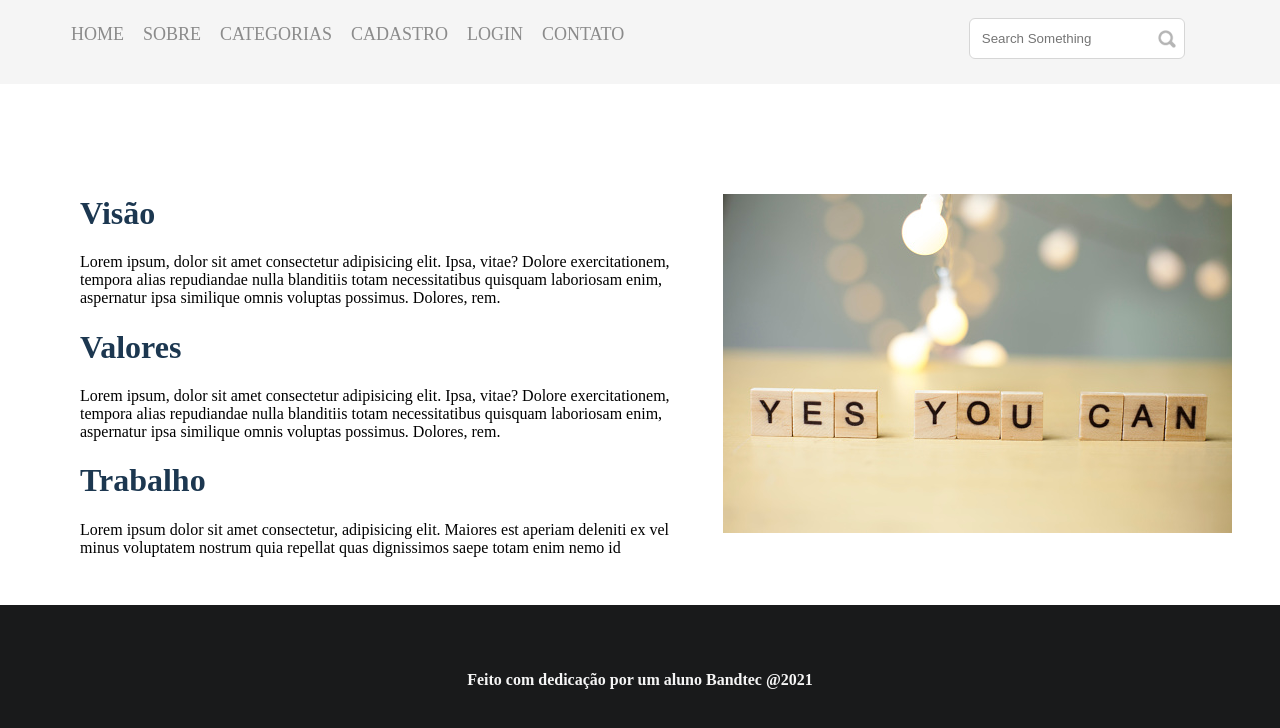
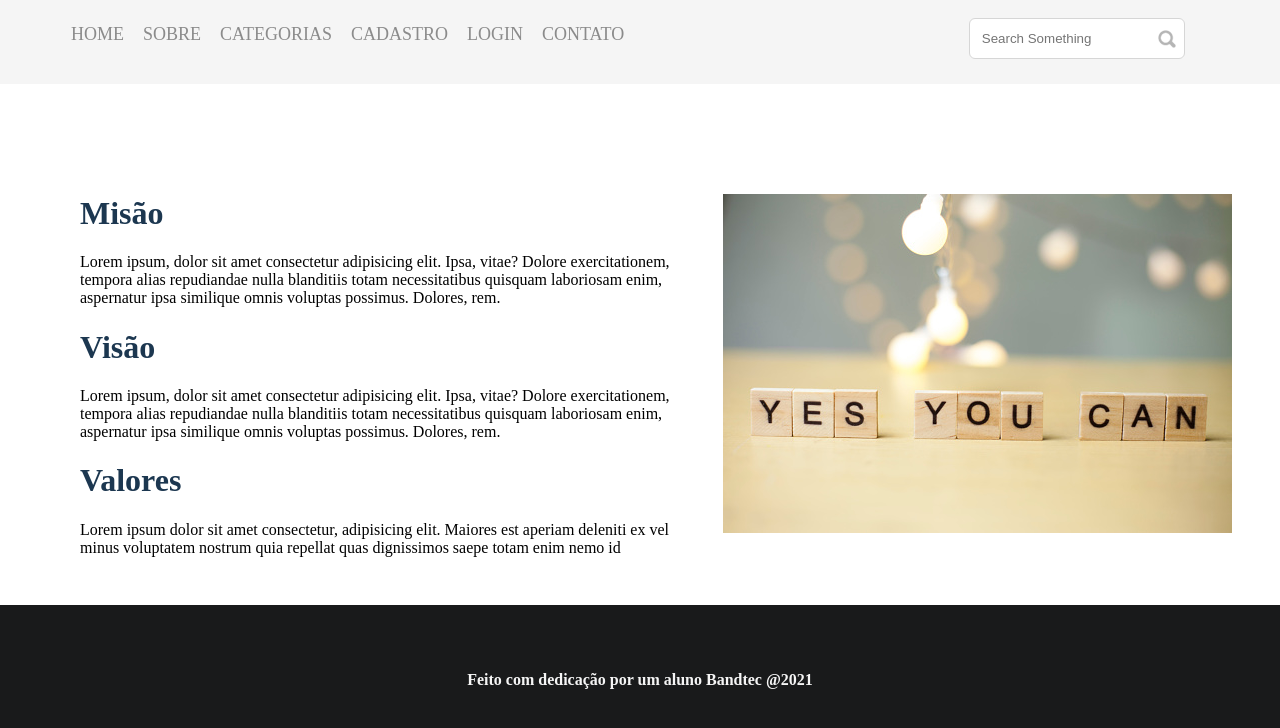
Before and after one commit to renatasouzamelo/Bandtec-Projeto-individual, a plain HTML site: page Site-Institucional/sobre.html in a window 1280 px wide. Shown: the part 68-796 px from the top of the page. Drawn offline with Linux system fonts and the light colour scheme.

Commit message:
atualizando tela sobre

```diff
--- a/Site-Institucional/sobre.html
+++ b/Site-Institucional/sobre.html
@@ -87,18 +87,18 @@
 
                 <div class="box">
 
+                    <h1>Misão</h1>
+                    <p>Lorem ipsum, dolor sit amet consectetur adipisicing elit. Ipsa, vitae? Dolore exercitationem, tempora alias repudiandae nulla blanditiis totam necessitatibus quisquam laboriosam enim, aspernatur ipsa similique omnis voluptas possimus. Dolores, rem.</p>
+
+                </div>
+                <div class="box">
+
                     <h1>Visão</h1>
                     <p>Lorem ipsum, dolor sit amet consectetur adipisicing elit. Ipsa, vitae? Dolore exercitationem, tempora alias repudiandae nulla blanditiis totam necessitatibus quisquam laboriosam enim, aspernatur ipsa similique omnis voluptas possimus. Dolores, rem.</p>
 
                 </div>
                 <div class="box">
-
-                    <h1>Valores</h1>
-                    <p>Lorem ipsum, dolor sit amet consectetur adipisicing elit. Ipsa, vitae? Dolore exercitationem, tempora alias repudiandae nulla blanditiis totam necessitatibus quisquam laboriosam enim, aspernatur ipsa similique omnis voluptas possimus. Dolores, rem.</p>
-
-                </div>
-                <div class="box">
-                <h1>Trabalho</h1>
+                <h1>Valores</h1>
                     Lorem ipsum dolor sit amet consectetur, adipisicing elit.
                     Maiores est aperiam deleniti ex vel minus voluptatem nostrum quia repellat quas dignissimos saepe totam enim nemo id
                 </div>
```
Also changed, not shown: Site-Institucional/CSS/style.css (+2 -7 lines), Site-Institucional/index.html (+0 -3 lines).
